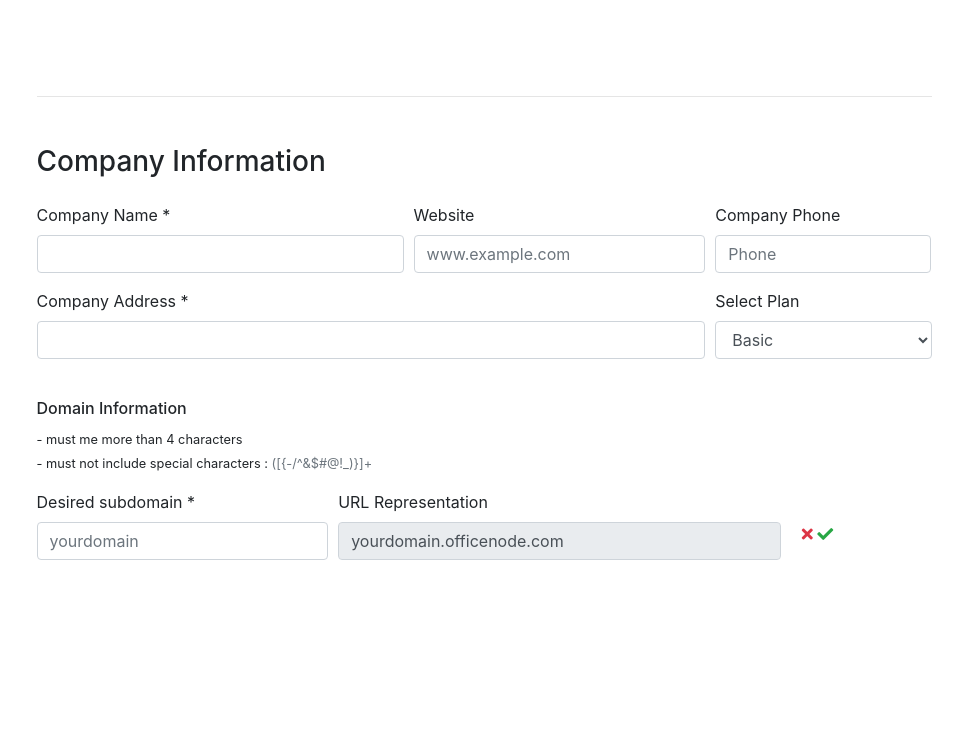
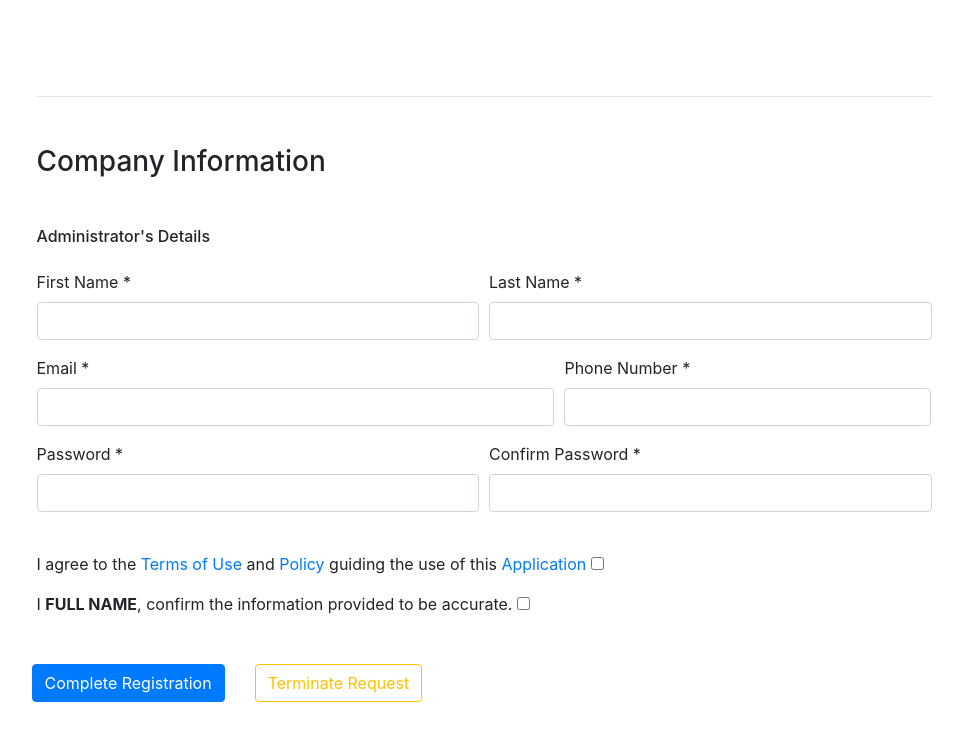
Before and after one commit to slimprepdevops/git-challenge, a plain HTML site: page index.html in a window 1280 px wide. Shown: the whole page, without its empty margins (156-1119 px from the left). Drawn offline with nearby package versions, Linux system fonts and the light colour scheme.

Commit message:
added admin section

```diff
--- a/index.html
+++ b/index.html
@@ -27,56 +27,57 @@
 
             <!-- form complex example -->
             <div class="form-row mt-4">
-                <div class="col-sm-5 pb-3">
-                    <label for="exampleAccount">Company Name *</label>
-                    <input type="text" class="form-control" id="exampleAccount">
-                </div>
-                <div class="col-sm-4 pb-3">
-                    <label for="exampleCtrl">Website</label>
-                    <input type="text" class="form-control" id="domain-name" placeholder="www.example.com">
-                </div>
-                <div class="col-sm-3 pb-3">
-                    <label for="exampleAmount">Company Phone</label>
-                    <div class="input-group">
-
-                        <input type="text" class="form-control" id="rc-number" placeholder="Phone">
-                    </div>
-                </div>
-
-                <div class="col-sm-9 pb-3">
-                    <label for="exampleFirst">Company Address *</label>
-                    <input type="text" class="form-control" id="exampleFirst">
-                </div>
-                <div class="col-sm-3 pb-3">
-                    <label for="exampleSt">Select Plan</label>
-                    <select class="form-control" id="plan">
-                        <option disabled>Select Plan</option>
-                        <option value="basic">Basic</option>
-                        <option value="essential">Essential</option>
-                        <option value="pro">Pro</option>
-                    </select>
-                </div>
 
                 <div class="col-sm-12 pb-3"> <br>
-                    <h6>Domain Information</h6>
-                    <small>- must me more than 4 characters </small>
-                    <br>
-                    <small>- must not include special characters : <span class="text-muted">([{-/^&$#@!_)}]+</span></small>
-                </div>
-
-                <div class="col-sm-6 col-md-4 pb-3">
-                    <label for="exampleFirst">Desired subdomain *</label>
-                    <input type="text" class="form-control" id="exampleFirst" placeholder="yourdomain">
+                    <h6>Administrator's Details</h6>
                 </div>
 
                 <div class="col-sm-6 pb-3">
-                    <label for="exampleFirst">URL Representation</label>
-                    <input type="text" class="form-control" id="exampleFirst" disabled value="yourdomain.officenode.com">
+                    <label for="exampleFirst">First Name *</label>
+                    <input type="text" class="form-control" id="exampleFirst">
                 </div>
-                <div class="col-sm-6 col-md-2 pb-3 pl-3 pt-2">
-                    <br>
-                    <i class="fa fa-times text-danger"></i>
-                    <i class="fa fa-check text-success"></i>
+                <div class="col-sm-6 pb-3">
+                    <label for="exampleLast">Last Name *</label>
+                    <input type="text" class="form-control" id="exampleLast">
+                </div>
+                <div class="col-sm-7 pb-3">
+                    <label for="exampleCity">Email *</label>
+                    <input type="text" class="form-control" id="exampleCity">
+                </div>
+
+                <div class="col-sm-5 pb-3">
+                    <label for="exampleZip">Phone Number *</label>
+                    <input type="text" class="form-control" id="phonenumber">
+                </div>
+
+                <div class="col-sm-6 pb-3">
+                    <label for="exampleFirst">Password *</label>
+                    <input type="password" class="form-control" id="pwd">
+                </div>
+                <div class="col-sm-6 pb-3">
+                    <label for="exampleLast">Confirm Password *</label>
+                    <input type="password" class="form-control" id="exampleLast">
+                </div>
+
+                <div class="col-12 mb-2 mt-4">
+                    <label for="terms_of_use">I agree to the <a href="#">Terms of Use </a> and <a href="#">Policy</a> guiding the use of this <a href="#about">Application</a></label>
+                    <input type="checkbox" class="" id="terms_of_use">
+                </div>
+                <div class="col-12 mb-4">
+                    <label for="proof_of_form">I <b>FULL NAME</b>, confirm the information provided to be accurate. </label>
+                    <input type="checkbox" class="" id="proof_of_form">
+                </div>
+
+                <div class="form-group row mt-3">
+
+                    <div class="col">
+                        <input type="button" class="btn btn-primary" value="Complete Registration">
+                    </div>
+
+                    <div class="col">
+                        <a href="#cancle_reg" class="btn btn-outline-warning">Terminate Request</a>
+                    </div>
+
                 </div>
 
 
```
